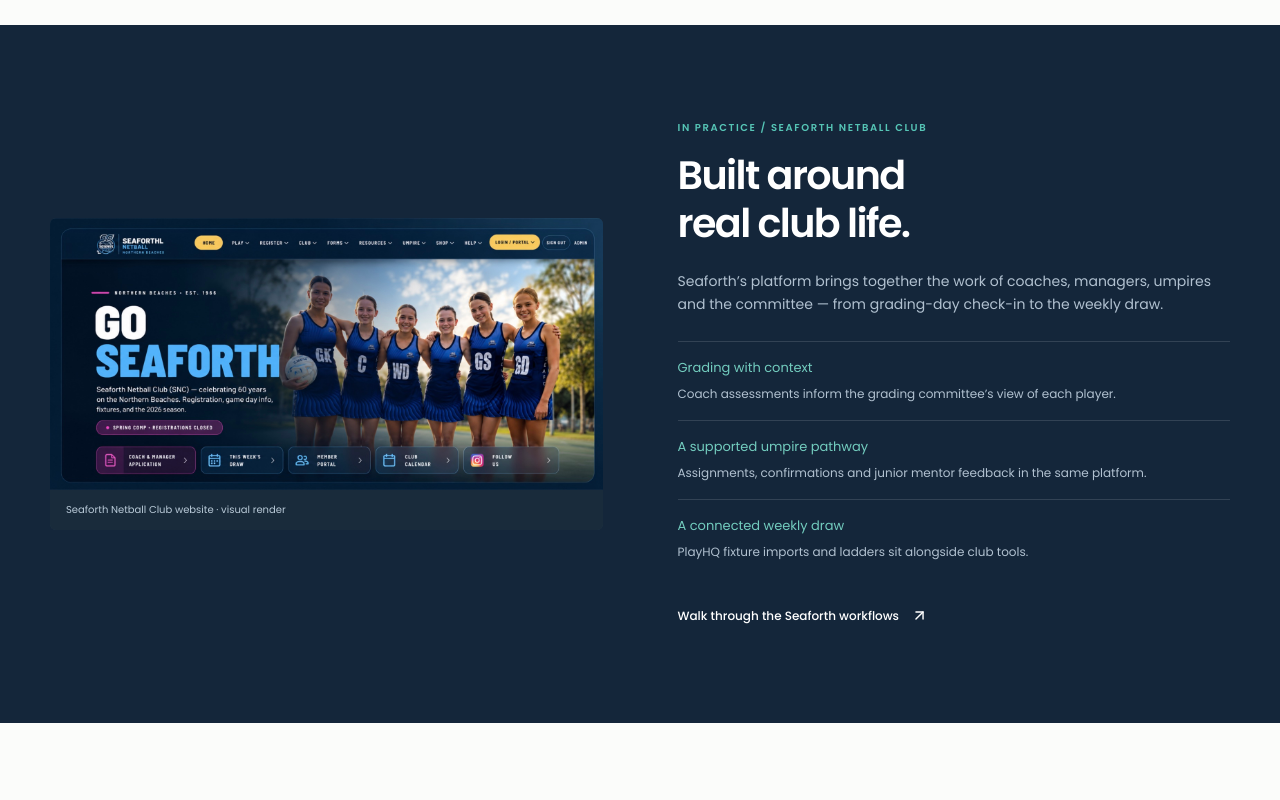
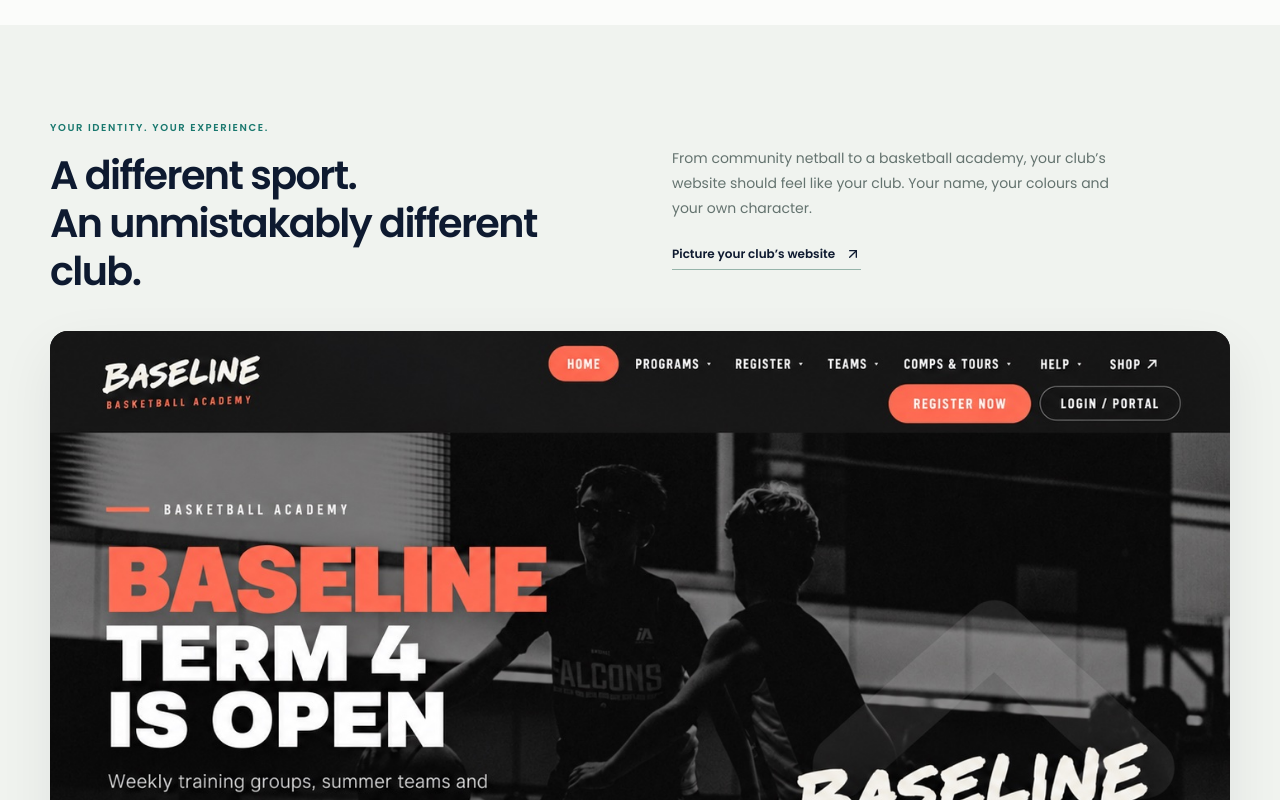
Before and after one commit to fc95k6rjcz-spec/sideline-pro, a Next.js app: page / in a window 1280 px wide. Shown: the part 8060-8860 px from the top of the page. Built offline with nearby package versions, Linux system fonts and the light colour scheme.

Commit message:
Showcase a distinct basketball club identity with a labelled Baseline concept (#18)

```diff
--- a/app/home.module.css
+++ b/app/home.module.css
@@ -829,3 +829,9 @@
 .assessmentCard{line-height:1.5;margin:24px 24px 0;padding:16px}
 .playerSummary{padding:14px 0}.skillSummary{padding:12px 0 8px}.skillSummary>div:first-child>strong{margin:5px 0 10px}.skillRow{margin:8px 0}.shootingSummary{padding:10px 14px}.shootingSummary strong{font-size:28px}.assessmentFooter{padding-top:12px}.evidenceFlow{padding:18px 10px}
 @media(max-width:760px){.assessmentCard{margin:24px 20px 0;padding:18px}.evidenceFlow{padding:20px 10px}}
+
+.clubDesigns{background:#f0f3ef}
+.designHeading{display:grid;grid-template-columns:1fr 1fr;gap:64px;align-items:center;margin-bottom:36px}
+.designHeading h2{margin-bottom:0}.designHeading>div>p:not(.eyebrow){color:#64736f;font-size:14px;line-height:1.8;max-width:460px;margin:0 0 20px}
+.designConcept{margin:0;border-radius:18px;overflow:hidden;background:#171819;box-shadow:0 20px 55px #0e1a3012}.designConcept img{display:block;width:100%;height:auto}.designConcept figcaption{padding:20px 24px;display:flex;justify-content:space-between;gap:20px;align-items:center;color:#e3eaf1;font-size:13px}.designConcept figcaption strong{font-weight:500}.designConcept figcaption span{font-size:10px;color:#9fb4c4}
+@media(max-width:760px){.designHeading{grid-template-columns:1fr;gap:22px;margin-bottom:28px}.designHeading>div>p:not(.eyebrow){font-size:14px}.designConcept{border-radius:12px}.designConcept figcaption{display:grid;gap:6px;padding:17px 20px}.designConcept figcaption span{font-size:10px}}
--- a/app/page.tsx
+++ b/app/page.tsx
@@ -91,6 +91,10 @@
         <p className={styles.paymentNote}>Payment tracking is available for supported workflows. We’ll walk through your club’s collection and reconciliation requirements in the demo.</p>
         <div className={styles.accountingConnections}><h3>Your club’s accounting workflow</h3><p>Using <strong>Xero</strong> or <strong>MYOB</strong>? We’ll confirm the supported accounting connection and reconciliation workflow for your club in your demo.</p></div>
       </section>
+      <section id="club-designs" className={`${styles.section} ${styles.clubDesigns}`} aria-labelledby="club-designs-title">
+        <div className={styles.designHeading}><div><p className={styles.eyebrow}>YOUR IDENTITY. YOUR EXPERIENCE.</p><h2 id="club-designs-title">A different sport.<br/>An unmistakably different club.</h2></div><div><p>From community netball to a basketball academy, your club’s website should feel like your club. Your name, your colours and your own character.</p><a className={styles.darkLink} href="#contact">Picture your club’s website <ArrowUpRight size={16}/></a></div></div>
+        <figure className={styles.designConcept}><Image src="/baseline-basketball-concept.jpg" alt="Baseline Basketball Academy fictional website concept with coral accents, monochrome basketball photography and program navigation" width={1428} height={1100} sizes="(max-width:760px) 100vw, 1180px"/><figcaption><strong>Baseline Basketball Academy</strong><span>Fictional design concept · illustrative render, not a live customer website</span></figcaption></figure>
+      </section>
       <section id="seaforth" className={`${styles.section} ${styles.caseStudy}`}><figure className={styles.caseImage}><Image src="/seaforth-home-render.jpg" alt="Render of the Seaforth Netball Club website with a Go Seaforth hero and club navigation" width={1600} height={790} sizes="(max-width:760px) 100vw, 48vw"/><figcaption>Seaforth Netball Club website · visual render</figcaption></figure><div><p className={styles.eyebrow}>IN PRACTICE / SEAFORTH NETBALL CLUB</p><h2>Built around<br/>real club life.</h2><p>Seaforth’s platform brings together the work of coaches, managers, umpires and the committee — from grading-day check-in to the weekly draw.</p><dl><div><dt>Grading with context</dt><dd>Coach assessments inform the grading committee’s view of each player.</dd></div><div><dt>A supported umpire pathway</dt><dd>Assignments, confirmations and junior mentor feedback in the same platform.</dd></div><div><dt>A connected weekly draw</dt><dd>PlayHQ fixture imports and ladders sit alongside club tools.</dd></div></dl><a className={styles.textLink} href="#contact">Walk through the Seaforth workflows <ArrowUpRight size={17}/></a></div></section>
       <section className={`${styles.section} ${styles.start}`}><p className={styles.eyebrow}>A PRACTICAL FIRST STEP</p><h2>Start with your club.<br/>Build the right plan together.</h2><div className={styles.steps}>{[["Show us your season","Tell us where the work piles up: grading, rostering, coaching or PlayHQ."],["See the relevant workflows","We’ll walk through the product with your club’s roles and priorities in mind."],["Agree the next steps","Discuss scope, setup, pricing and timing before making a decision."]].map(([title,body],i)=><div key={title}><span>0{i+1}</span><h3>{title}</h3><p>{body}</p></div>)}</div></section>
       <section id="contact" className={`${styles.section} ${styles.contact}`}><div><p className={styles.eyebrow}>LET’S TALK CLUB SPORT</p><h2>Your club has its own rhythm.<br/><span>Let’s find your fit.</span></h2><p>Request a guided demo of the workflows that matter to you. This is a conversation about your club, with time for questions.</p><ul><li><Check size={17}/> Grading and team formation</li><li><Check size={17}/> Umpire rostering and development</li><li><Check size={17}/> Coaching, families and PlayHQ</li></ul><a href="mailto:rowan@sidelinepro.com.au">Prefer email? rowan@sidelinepro.com.au ↗</a></div><div className={styles.formCard}><h3>Request your club demo</h3><p>Tell us a little about your club. We’ll be in touch to arrange a walkthrough.</p><ContactForm/></div></section>
```
Also changed, not shown: public/baseline-basketball-concept.jpg (added).
